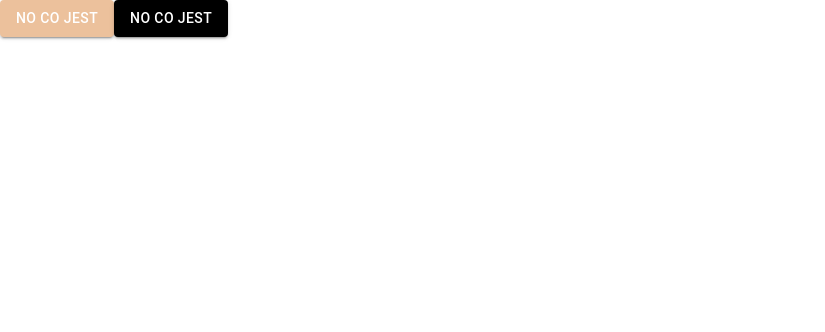
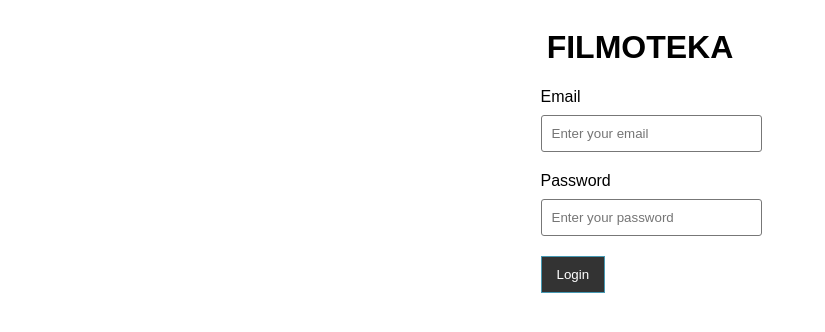
Before and after one commit to Jinpai666/Cinephile, a React (Create React App) app: page / in a window 1280 px wide. Shown: the top 332 px of the page, without its empty margins (0-825 px from the left). Built offline with nearby package versions, Linux system fonts and the light colour scheme.

Commit message:
sign in form created

```diff
--- a/src/App.js
+++ b/src/App.js
@@ -1,6 +1,12 @@
 import React from 'react';
-import "./App.scss";
-import Login from "./login";
+import "./scss/App.scss";
+
+import ValidatedLoginForm from "./validatedForm";
+import SignIn from "./validatedForm";
+
+
+
+
 
 
 export default function App() {
@@ -8,7 +14,7 @@ export default function App() {
 
     return(
         <>
-            <Login/>
+            <SignIn/>
         </>
     );
 }
--- a/src/App.scss
+++ /dev/null
@@ -1,3 +0,0 @@
-.main__button{
-  background-color: red;
-}
--- a/src/login.js
+++ /dev/null
@@ -1,24 +0,0 @@
-import {ThemeProvider} from "@mui/material/styles";
-import theme from "./theme";
-import CssBaseline from "@mui/material/CssBaseline";
-import {Button} from "@mui/material";
-import React from "react";
-
-export default function Login() {
-
-    return (
-        <ThemeProvider theme={theme}>
-            <CssBaseline/>
-            <div>
-                <Button sx={{
-                    backgroundColor: 'secondary.main'
-                }}
-                        variant='contained'>no co jest</Button>
-                <Button sx={{
-                    backgroundColor: 'primary.dark'
-                }}
-                        variant='contained'>no co jest</Button>
-            </div>
-        </ThemeProvider>
-    );
-}
--- /dev/null
+++ b/src/scss/App.scss
@@ -0,0 +1,47 @@
+@import "signIn";
+@import "colors";
+
+
+
+
+
+label,
+input {
+  display: block;
+  width: 100%;
+}
+
+label {
+  margin-bottom: 5px;
+  height: 22px;
+}
+
+input {
+  margin-bottom: 20px;
+  padding: 10px;
+  border-radius: 3px;
+  border: 1px solid #777;
+}
+
+
+
+.input-feedback {
+  color: rgb(235, 54, 54);
+  margin-top: -15px;
+  font-size: 14px;
+  margin-bottom: 20px;
+}
+
+button {
+  padding: 10px 15px;
+  background-color:$primary-color;
+  color: white;
+  border: 1px solid rgb(70, 153, 179);
+  transition: ease-in-out background-color 250ms, ease-in-out color 250ms;
+}
+
+button:hover {
+  cursor: pointer;
+  background-color: $secondary-alt2-color;
+  color: $text-color;
+}
--- /dev/null
+++ b/src/scss/_colors.scss
@@ -0,0 +1,10 @@
+$primary-color: #333;
+$primary-light-color: #555;
+$primary-dark-color: #000;
+$secondary-color: #ecc19c;
+$secondary-alt1-color: #ff7961;
+$secondary-alt2-color: #1e847f;
+$text-color: #eee;
+$error-color:#f00;
+$warning-color:#f90;
+$approve-color:#0f0;
--- /dev/null
+++ b/src/scss/_signIn.scss
@@ -0,0 +1,22 @@
+
+@import "colors";
+
+.signIn {
+  display: flex;
+  flex-direction: column;
+  justify-content: center;
+  align-items: center;
+  font-family: Arial;
+  max-width: 500px;
+  width: 100%;
+  margin: 0 auto;
+  &__error{
+    color:$error-color;
+    font-size: 0.8em;
+  }
+  &__title{
+    text-align: center;
+    font-weight: bold;
+    text-transform: uppercase;
+  }
+}
--- /dev/null
+++ b/src/validatedForm.js
@@ -0,0 +1,60 @@
+import React from "react";
+import { useFormik } from 'formik';
+import * as Yup from "yup";
+
+export default function SignIn(){
+
+    const formik = useFormik({
+        initialValues:{
+            email: "",
+            password:"",
+        },
+        onSubmit: (values) =>{
+
+
+        },
+        validationSchema: Yup.object({
+            email: Yup.string()
+                .email()
+                .required("Required"),
+            password: Yup.string()
+                .required("No password provided.")
+                .min(8, "Password is too short - should be 8 chars minimum.")
+                .matches(/(?=.*[0-9])/, "Password must contain a number.")
+        }),
+    });
+
+    return (
+
+        <form onSubmit={formik.handleSubmit} className={'signIn'} >
+            <div className="signIn__container">
+                <h1 className={'signIn__title'}>Filmoteka</h1>
+                <label htmlFor="email">Email</label>
+                <input
+                    id="email"
+                    name="email"
+                    type="text"
+                    placeholder="Enter your email"
+                    value={formik.values.email}
+                    onChange={formik.handleChange}
+                    onBlur={formik.handleBlur}
+                />
+                {formik.touched.email ? formik.errors.email && <p className={'signIn__error'}>{formik.errors.email}</p> : null}
+                <label htmlFor="password">Password</label>
+                <input
+                    id="password"
+                    name="password"
+                    type="password"
+                    placeholder="Enter your password"
+                    value={formik.values.password}
+                    onChange={formik.handleChange}
+                    onBlur={formik.handleBlur}
+                />
+                {formik.touched.email ? formik.errors.password && <p className={'signIn__error'}>{formik.errors.password}</p> : null}
+                <button type="submit">
+                    Login
+                </button>
+            </div>
+        </form>
+    )
+}
```
